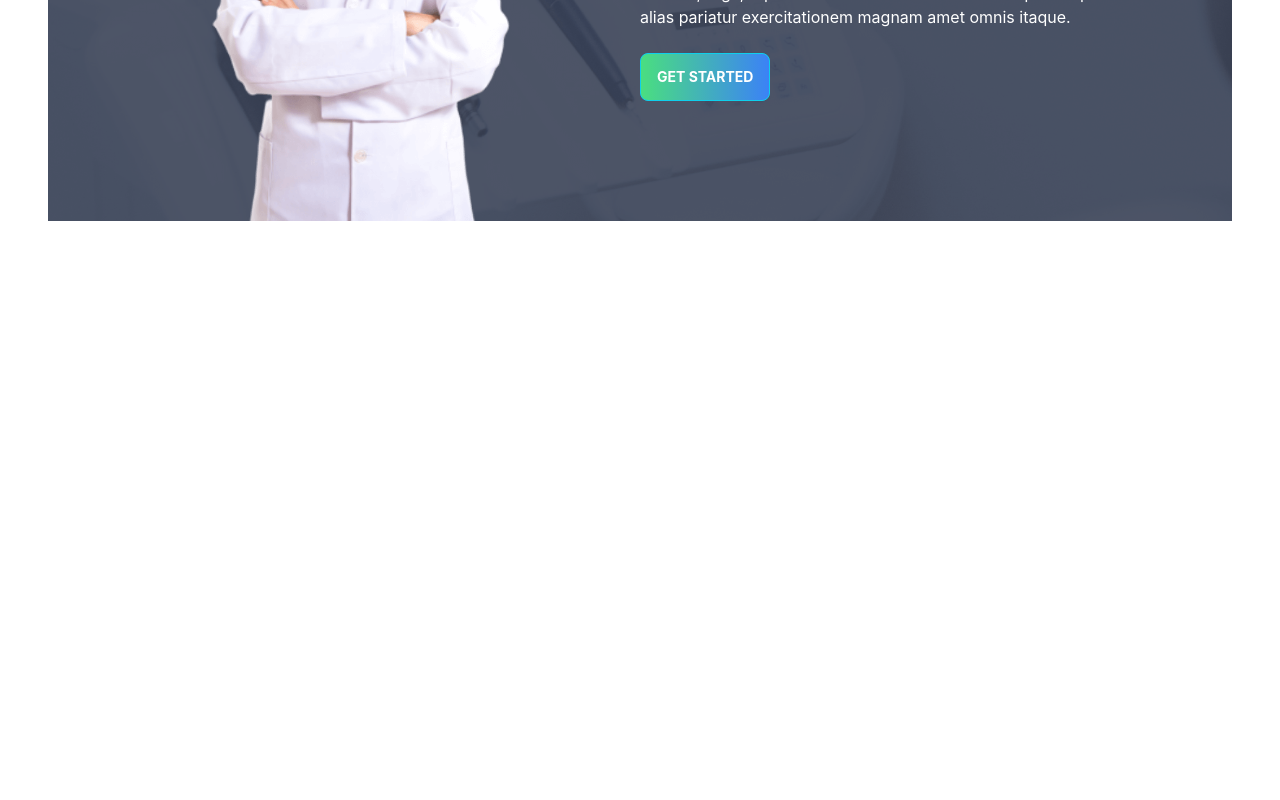
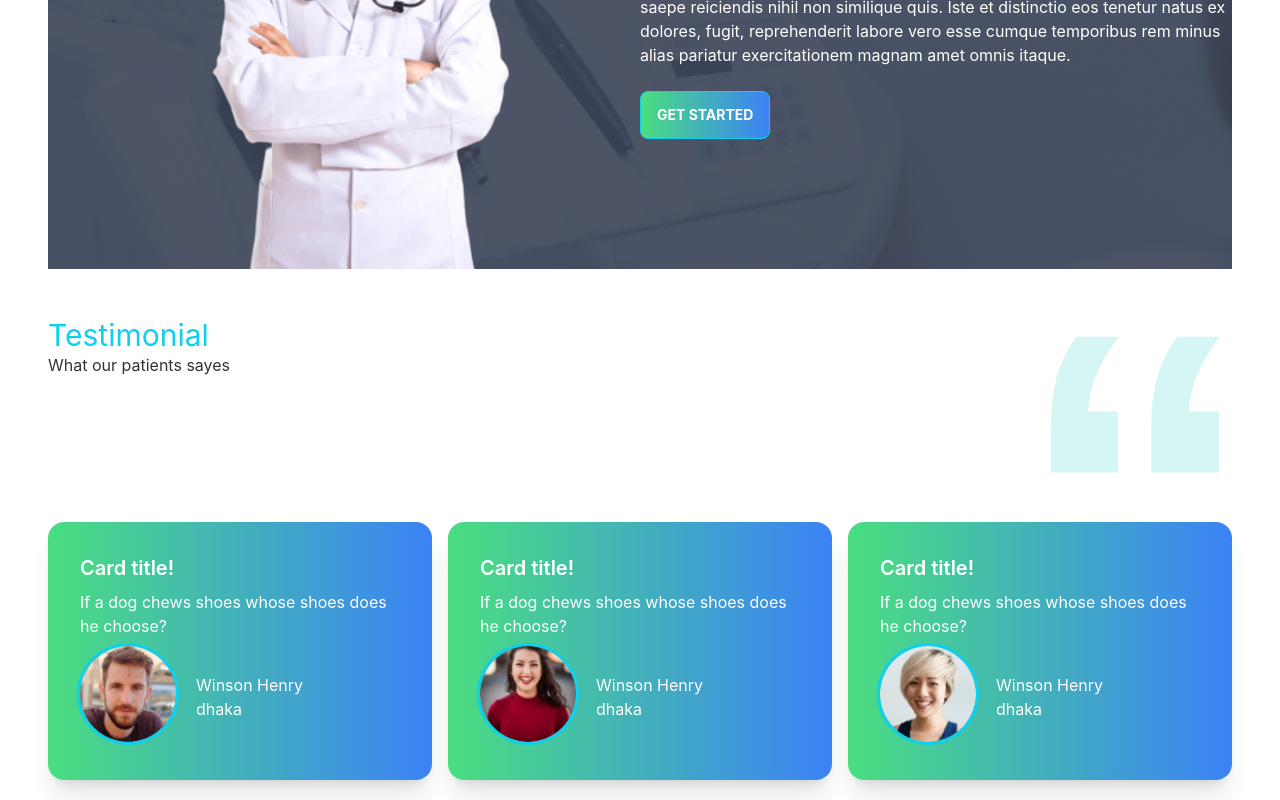
Before and after one commit to Sadnan-2019/doctors-portal-clint-side, a React (Create React App) app: page / in a window 1280 px wide. Shown: the part 2786-3586 px from the top of the page. Before the commit the page ends 3007 px from the top, so only its background shows below. Built offline with nearby package versions, Linux system fonts and the light colour scheme.

Commit message:
add testimonial

```diff
--- a/src/Pages/Home/Home.js
+++ b/src/Pages/Home/Home.js
@@ -3,6 +3,7 @@ import Banner from './Banner';
 import Info from './Info';
 import MakeAppointment from './MakeAppointment';
 import Services from './Services';
+import Testimonial from './Testimonial';
 import Treatment from './Treatment';
 
 const Home = () => {
@@ -14,6 +15,7 @@ const Home = () => {
                         <Services></Services>
                         <Treatment></Treatment>
                         <MakeAppointment></MakeAppointment>
+                        <Testimonial></Testimonial>
                     </div>
           );
 };
--- a/src/Pages/Home/MakeAppointment.js
+++ b/src/Pages/Home/MakeAppointment.js
@@ -4,7 +4,7 @@ import appointment from "../../assets/images/appointment.png";
 
 const MakeAppointment = () => {
   return (
-    <section className="flex items-center justify-center    " style={
+    <section className="flex    items-center justify-center my-12  container   " style={
               {background:`url(${appointment})`}}>
       <div className="flex-1  ">
         <img src={doctor} className="mt-[-120px]    " alt="" />
@@ -19,7 +19,7 @@ const MakeAppointment = () => {
           vero esse cumque temporibus rem minus alias pariatur exercitationem
           magnam amet omnis itaque.
         </p>
-        <button class="btn btn-primary mt-6 text-white font-bold bg-gradient-to-r from-green-400 to-blue-500  ">
+        <button class="btn btn-primary mt-6 mb-5 text-white font-bold bg-gradient-to-r from-green-400 to-blue-500  ">
             Get Started
           </button>
       </div>
--- /dev/null
+++ b/src/Pages/Home/Testimonial.js
@@ -0,0 +1,55 @@
+import React from "react";
+import quote from "../../assets/icons/quote.svg";
+import people1 from "../../assets/images/people1.png";
+import people2 from "../../assets/images/people2.png";
+import people3 from "../../assets/images/people3.png";
+import Reviews from "../Reviews";
+
+const Testimonial = () => {
+  const reviews = [
+    {
+      id: 1,
+      name: "Winson Henry",
+      review: "",
+      location:"dhaka",
+      img: people1,
+    },
+    {
+      id: 1,
+      name: "Winson Henry",
+      review: "",
+      location:"dhaka",
+      img: people2,
+    },
+    {
+      id: 1,
+      name: "Winson Henry",
+      review: "",
+      location:"dhaka",
+      img: people3,
+    },
+  ];
+  return (
+    <section>
+      <div className="flex justify-between">
+        <div>
+          <h1 className="text-3xl text-primary">Testimonial</h1>
+          <h1>What our patients sayes</h1>
+        </div>
+        <div>
+          <img src={quote} className="w-24 lg:w-48" alt="" />
+        </div>
+      </div>
+      <div className="grid sm:grid-cols-1 md:grid-cols-2 lg:grid-cols-3 gap-4">
+          {
+
+                    reviews.map(review=><Reviews key={review.id} review={review}></Reviews>)
+          }
+
+
+      </div>
+    </section>
+  );
+};
+
+export default Testimonial;
--- /dev/null
+++ b/src/Pages/Reviews.js
@@ -0,0 +1,31 @@
+import React from "react";
+
+const Reviews = ({ review }) => {
+  return (
+    <div class="card  bg-gradient-to-r from-green-400 to-blue-500 shadow-xl  text-white mb-5 mt-12">
+      <div class="card-body">
+        <h2 class="card-title">Card title!</h2>
+        <p>If a dog chews shoes whose shoes does he choose?</p>
+        <div class="flex items-center   ">
+          <div>
+            <div class="avatar">
+              <div class="w-24 rounded-full ring ring-primary ring-offset-base-100  mr-5">
+                <img src={review.img} alt="" />
+              </div>
+            </div>
+          </div>
+
+
+              <div class="mr-5 ">
+                <h2>{review.name}</h2>
+                <p>{review.location}</p>
+              </div>
+
+
+        </div>
+      </div>
+    </div>
+  );
+};
+
+export default Reviews;
```
